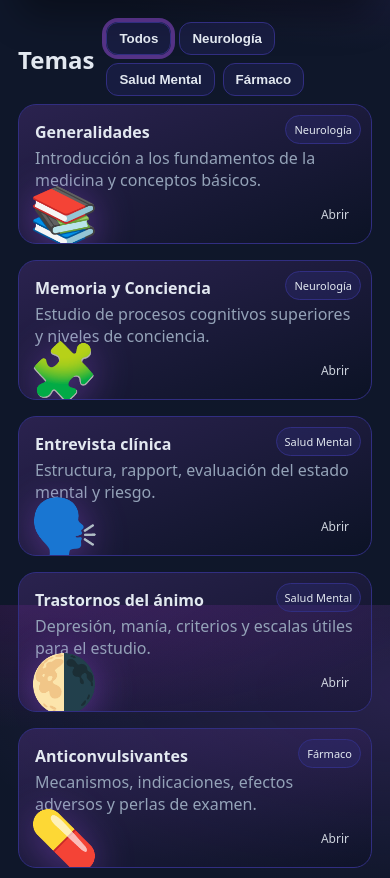
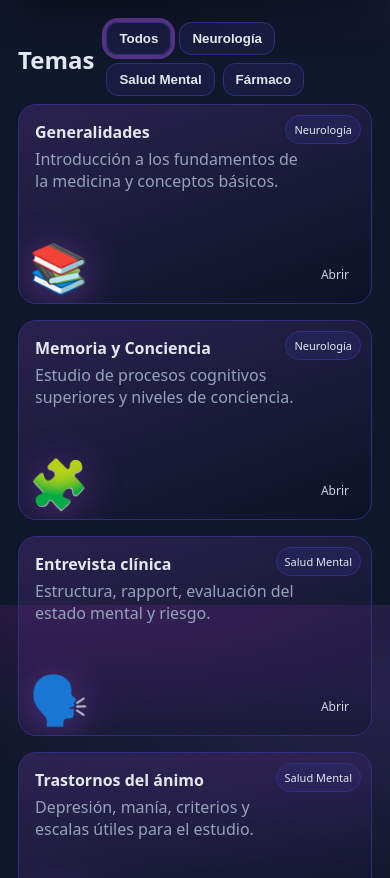
Before and after one commit to Ceroick/RacMed, a plain HTML site: page index.html in a window 390 px wide. Shown: the part 1083-1961 px from the top of the page. Drawn offline with Linux system fonts and the light colour scheme.

Commit message:
Update style.css

```diff
--- a/style.css
+++ b/style.css
@@ -6,7 +6,7 @@
 *{box-sizing:border-box}
 html,body{height:100%}
 body{
-  margin:0; font-family:system-ui, -apple-system, Segoe UI, Inter, Arial, sans-serif;
+  margin:0; font-family:system-ui,-apple-system,Segoe UI,Inter,Arial,sans-serif;
   background:
     radial-gradient(1200px 520px at 10% -10%, rgba(162,28,175,.25), transparent 40%),
     radial-gradient(1200px 520px at 110% 10%, rgba(168,85,247,.17), transparent 40%),
@@ -83,47 +83,55 @@ body{
   padding:8px 12px; border-radius:12px; cursor:pointer; font-weight:700;
 }
 .tab.active, .tab:hover{box-shadow:0 0 0 4px var(--ring)}
-/* GRILLA DE TEMAS */
-.topics .grid {
-  display: grid;
-  gap: 16px;
-  /* varias columnas responsivas, mínimo 300px por tarjeta */
-  grid-template-columns: repeat(auto-fill, minmax(300px, 1fr));
-  align-items: stretch;
+
+/* >>> GRILLA DE TEMAS (multi-columnas) <<< */
+.topics .grid{
+  display:grid; gap:16px;
+  grid-template-columns:repeat(auto-fill, minmax(300px, 1fr));
+  align-items:stretch;
 }
+
+/* Tarjetas */
 .topic{
-  position:relative; overflow:hidden; border-radius:18px; padding:16px; min-height:140px;
+  position:relative; overflow:hidden; border-radius:18px;
+  padding:16px 72px 72px 16px; min-height:180px;
   background:linear-gradient(160deg, rgba(168,85,247,.18), rgba(2,6,23,.25));
   border:1px solid #312e81;
 }
-.topic h4{margin:0 0 4px}
-.topic p{margin:0; color:var(--muted)}
-.topic .tag{position:absolute; top:10px; right:10px; font-size:11px; padding:6px 8px; border-radius:999px; border:1px solid #312e81; background:rgba(49,46,129,.3)}
+.topic h4{margin:0 0 6px}
+.topic p{margin:0 0 8px; color:var(--muted); line-height:1.35}
+.topic .tag{
+  position:absolute; top:10px; right:10px; font-size:11px; padding:6px 8px; border-radius:999px;
+  border:1px solid #312e81; background:rgba(49,46,129,.3)
+}
 .topic .cta{position:absolute; bottom:12px; right:12px; font-size:12px; opacity:.9}
-.topic .emoji{position:absolute; bottom:-8px; left:10px; font-size:56px; filter:drop-shadow(0 6px 20px rgba(168,85,247,.45))}
-
-/* FOOTER */
-.foot{ text-align:center; color:var(--muted); padding:20px 20px 40px }
-/* Utils */
-.hidden{ display:none !important }
-.muted{ color: var(--muted) }
-
-/* Migas (breadcrumbs) */
-.crumbs{ display:flex; align-items:center; gap:8px; margin:8px 0 14px }
-.crumbs .sep{ opacity:.7 }
+.topic .emoji{
+  position:absolute; bottom:4px; left:10px; font-size:56px;
+  filter:drop-shadow(0 6px 20px rgba(168,85,247,.45)); pointer-events:none;
+}
 
 /* Página de tema */
-.topic-hero h2{ margin:4px 0 6px; }
-.topic-body{
-  display:grid;
-  gap:16px;
-  grid-template-columns: repeat(auto-fill, minmax(280px, 1fr));
-}
+.hidden{display:none !important}
+.muted{color:var(--muted)}
+.crumbs{display:flex; align-items:center; gap:8px; margin:8px 0 14px}
+.crumbs .sep{opacity:.7}
+.topic-hero h2{margin:4px 0 6px}
+.topic-body{display:grid; gap:16px; grid-template-columns:repeat(auto-fill,minmax(280px,1fr))}
 .section{
   background:linear-gradient(180deg, rgba(2,6,23,.65), rgba(2,6,23,.35));
   border:1px solid #243047; border-radius:16px; padding:14px;
   box-shadow:0 18px 36px rgba(0,0,0,.35);
 }
-.section h3{ margin:0 0 8px }
-.section p, .section ul{ margin:0; color:var(--muted); line-height:1.35 }
-.section ul{ padding-left:18px }
+.section h3{margin:0 0 8px}
+.section p,.section ul{margin:0; color:var(--muted); line-height:1.35}
+.section ul{padding-left:18px}
+
+/* FOOTER */
+.foot{ text-align:center; color:var(--muted); padding:20px 20px 40px }
+
+/* Responsive */
+@media (max-width:640px){
+  .topics .grid{ grid-template-columns:1fr }
+  .topic{ padding-bottom:84px; min-height:200px }
+  .topic .emoji{ font-size:48px }
+}
```
